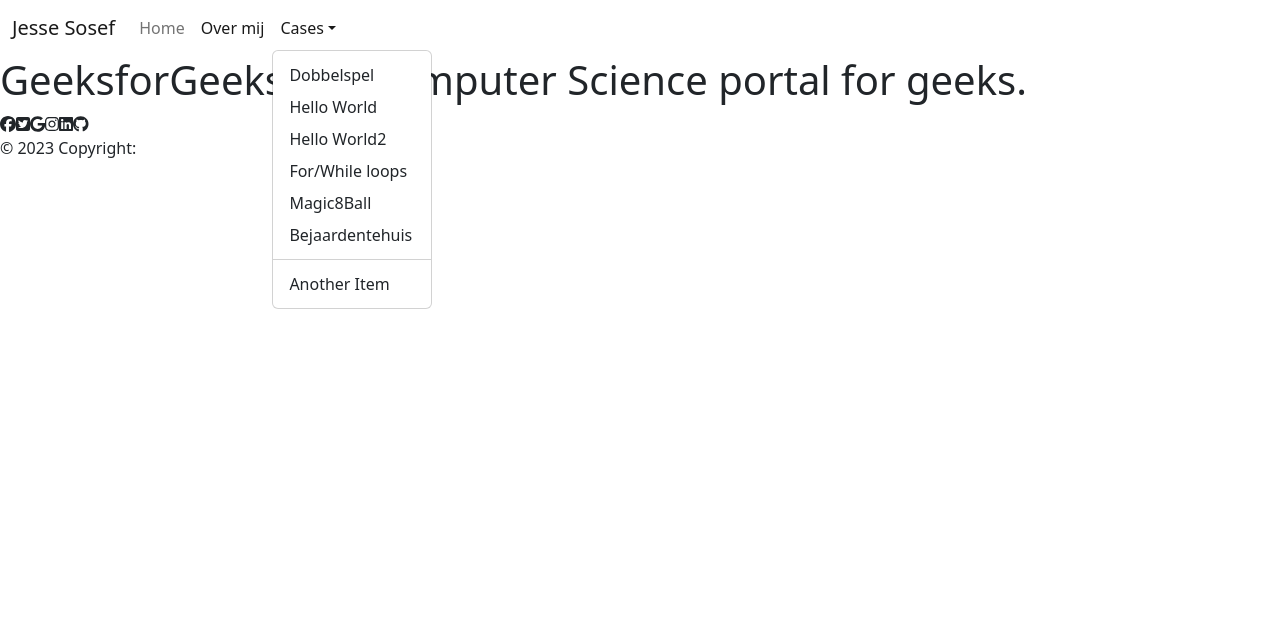
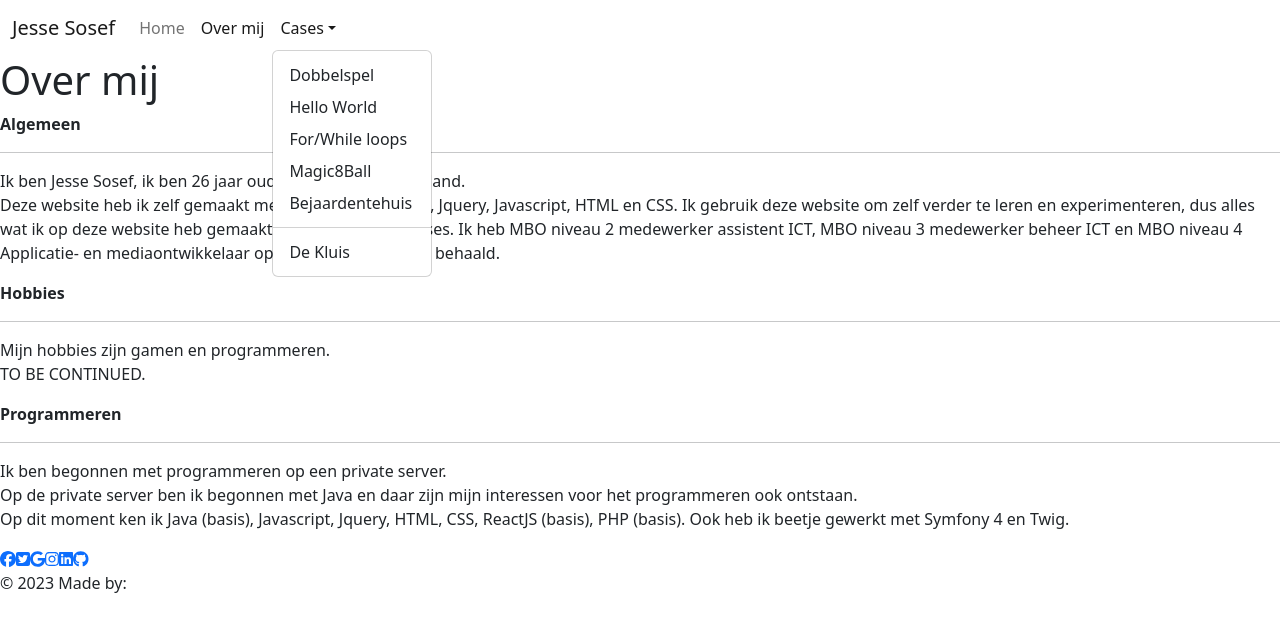
Before and after one commit to Jesse7819/jesse7819.github.io, a React (Create React App) app: page /about in a window 1280 px wide. Both pictures are taken after a click on the button "Cases". Shown: the top 632 px of the page. Built offline with nearby package versions, Linux system fonts and the light colour scheme.

Commit message:
kluis opdracht begonnen

```diff
--- a/src/App.js
+++ b/src/App.js
@@ -13,6 +13,7 @@ import Loops from './pages/loops';
 import Magic8ball from './pages/magic8ball';
 import Bejaardentehuis from './pages/bejaardentehuis';
 import Footer from './components/footer';
+import Kluis from './pages/kluis';
 
 
 function App() {
@@ -28,7 +29,8 @@ function App() {
 				<Route path='/helloworld' element={<HelloWorld />} />
 				<Route path='/loops' element={<Loops />} />
 				<Route path='/magic8ball' element={<Magic8ball />} />
-				<Route path='/bejaardentehuis' element={<Bejaardentehuis/>} />
+				<Route path='/bejaardentehuis' element={<Bejaardentehuis />} />
+				<Route path='/kluis' element={<Kluis />} />
 			</Routes>
 			<Footer />
 		</Router>
--- a/src/components/bejaardentehuis.js
+++ b/src/components/bejaardentehuis.js
@@ -7,12 +7,12 @@ export function bejaardentehuisFunction() {
     const leeftijdsArray = [];
     const bejaardentehuisArray = [];
     const flexArray = ["id1", "id2", "id3", "id4", "id5", "id6"];
-    $("#id1").text("");
-    $("#id2").text("");
-    $("#id3").text("");
-    $("#id4").text("");
-    $("#id5").text("");
-    $("#id6").text("");
+    $("#id1").text("Row 1:");
+    $("#id2").text("Row 2:");
+    $("#id3").text("Row 3:");
+    $("#id4").text("Row 4:");
+    $("#id5").text("Row 5:");
+    $("#id6").text("Row 6:");
 
     for (let x = 0; x < 100; x++) {
         let leeftijd = Math.floor(Math.random() * 120 + 1);
--- a/src/components/footer.js
+++ b/src/components/footer.js
@@ -4,35 +4,35 @@ import { faFacebook, faGithub, faGoogle, faInstagram, faLinkedin, faTwitterSquar
 
 export default function Footer() {
 	return (
-		<div className="footer">
+		<footer className="footer">
 			<div className="footer-header">
 				<div className="socialBtns">
-					<i className="facebookBtn">
+					<a href="https://www.facebook.com/" target="_blank" rel="noreferrer" className="facebookBtn">
 						<FontAwesomeIcon icon={faFacebook} />
-					</i>
-					<i className="twitterBtn">
+					</a>
+					<a href="https://www.twitter.com/" target="_blank" rel="noreferrer" className="twitterBtn">
 						<FontAwesomeIcon icon={faTwitterSquare} />
-					</i>
-					<i className="googleBtn">
+					</a>
+					<a href="https://www.google.com/" target="_blank" rel="noreferrer" className="googleBtn">
 						<FontAwesomeIcon icon={faGoogle} />
-					</i>
-					<i className="instagramBtn">
+					</a>
+					<a href="https://www.instagram.com/" target="_blank" rel="noreferrer" className="instagramBtn">
 						<FontAwesomeIcon icon={faInstagram} />
-					</i>
-					<i className="linkedInBtn">
+					</a>
+					<a href="https://nl.linkedin.com/" target="_blank" rel="noreferrer" className="linkedInBtn">
 						<FontAwesomeIcon icon={faLinkedin} />
-					</i>
-					<i className="githubBtn">
+					</a>
+					<a href="https://github.com/Jesse7819" target="_blank" rel="noreferrer" className="githubBtn">
 						<FontAwesomeIcon icon={faGithub} />
-					</i>
+					</a>
 				</div>
 			</div>
 			<div className="footer-bottom">
-				© 2023 Copyright:
-				<a className="text-white" href='#'>
+				© 2023 Made by:
+				<a className="text-white" href='/'>
 					Jesse Sosef
 				</a>
 			</div>
-		</div>
+		</footer>
 	);
 }
--- /dev/null
+++ b/src/components/kluis.js
@@ -0,0 +1,50 @@
+import React from 'react';
+import $ from 'jquery';
+
+class Kluis {
+	constructor(kluisNaam, aantalGoudstaven, combinatie) {
+		this.kluisNaam = kluisNaam;
+		this._aantalStaven = aantalGoudstaven;
+		this._combi = combinatie;
+	}
+
+	// bekijkAantalGoudstaven(combi)
+	// legGoudstaven(staven, combi)
+	// pakGoudStaven(staven, combi)
+	// veranderCombinatie(nieuweCombi, oudeCombi)
+
+	changeCombi(input_combi, nieuwe_combi) {
+
+	}
+
+	getAantalStaven(input_combi) {
+		if (input_combi === this._combi) {
+			return this._aantalStaven;
+		} else {
+			return false;
+		}
+	}
+
+	setAantalStaven() {
+
+	}
+
+}
+
+const kluisArray = [];
+
+export function createKluis() {
+	let kluisNaam = prompt("Wat is uw kluisnaam?");
+	let goudStaven = prompt("Hoeveel goudstaven?");
+	let combinatieCode = prompt("Wat is de combinatie code?");
+	const kluis = new Kluis(kluisNaam, goudStaven, combinatieCode);
+
+	$(".kluisInfo").append("Kluis aangemaakt: Naam: " + kluis.kluisNaam + " Aantal staven: " + kluis.aantalStaven + " combinatie: " + kluis.combi);
+	kluisArray.push(kluis);
+}
+
+export function getKluis() {
+	for (let i = 0; i < kluisArray.length; i++) {
+		$(".kluisInfo2").append(kluisArray[i]);
+	}
+}
--- a/src/components/navbar.js
+++ b/src/components/navbar.js
@@ -1,7 +1,6 @@
 import 'bootstrap/dist/css/bootstrap.min.css';
 import { Nav, Navbar, Container, NavDropdown } from 'react-bootstrap';
 import { NavLink } from 'react-router-dom';
-//https://mdbootstrap.com/docs/react/navigation/footer/
 
 function newNavbar() {
     return (
@@ -18,12 +17,11 @@ function newNavbar() {
                             <NavDropdown title="Cases" id="basic-nav-dropdown">
                                 <NavDropdown.Item as={NavLink} to="/dobbelspel">Dobbelspel</NavDropdown.Item>
                                 <NavDropdown.Item as={NavLink} to="/helloworld">Hello World</NavDropdown.Item>
-                                <NavDropdown.Item href="/helloworld">Hello World2</NavDropdown.Item>
                                 <NavDropdown.Item as={NavLink} to="/loops">For/While loops</NavDropdown.Item>
                                 <NavDropdown.Item as={NavLink} to="/magic8ball">Magic8Ball</NavDropdown.Item>
                                 <NavDropdown.Item as={NavLink} to="/bejaardentehuis">Bejaardentehuis</NavDropdown.Item>
                                 <NavDropdown.Divider />
-                                <NavDropdown.Item href="#action/3.4">Another Item</NavDropdown.Item>
+                                <NavDropdown.Item as={NavLink} to="/kluis">De Kluis</NavDropdown.Item>
                             </NavDropdown>
                         </Nav>
                     </Navbar.Collapse>
--- /dev/null
+++ b/src/css/about.css
@@ -0,0 +1,52 @@
+.aboutme-header {
+	display: flex;
+	justify-content: center;
+}
+
+#aboutme-body {
+	display: flex;
+	flex: 1;
+	text-align: center;
+}
+
+#aboutme-body>#algemeen {
+	flex: 1;
+	order: 1;
+
+}
+
+#aboutme-body {
+	/* position: absolute;
+	top: 30%; */
+}
+
+#aboutme-body>#algemeen>p {
+	margin: 10px;
+	border: 1px solid black;
+	text-align: start;
+	padding: 4px;
+}
+
+#aboutme-body>#hobbies {
+	flex: 1;
+	order: 2;
+}
+
+#aboutme-body>#hobbies>p {
+	margin: 10px;
+	border: 1px solid black;
+	text-align: start;
+	padding: 4px;
+}
+
+#aboutme-body>#development {
+	flex: 1;
+	order: 3;
+}
+
+#aboutme-body>#development>p {
+	margin: 10px;
+	border: 1px solid black;
+	text-align: start;
+	padding: 4px;
+}
--- a/src/css/footer.css
+++ b/src/css/footer.css
@@ -1,23 +1,19 @@
 .footer {
     text-align: center;
-    position: absolute;
+    position: fixed;
     bottom: 0;
     width: 100%;
     background-color: #fbfbfb;
 }
 
-.footer-header {
-    margin: 15px;
-}
-
 .footer-bottom {
     background-color: rgba(0, 0, 0, 0.2);
-    padding-top: 10px;
-    padding-bottom: 10px;
+    /* padding-top: 10px;
+    padding-bottom: 10px; */
 }
 
 .socialBtns {
-    padding: 8px;
+    /* padding: 8px; */
 }
 
 .facebookBtn,
--- a/src/css/main.css
+++ b/src/css/main.css
@@ -10,3 +10,4 @@
 @import url("magic8ball.css");
 @import url("bejaardentehuis.css");
 @import url("footer.css");
+@import url("about.css");
--- a/src/pages/about.js
+++ b/src/pages/about.js
@@ -3,10 +3,29 @@ import React from "react";
 const about = () => {
 	return (
 		<div>
-			<h1>
-				GeeksforGeeks is a Computer
-				Science portal for geeks.
-			</h1>
+			<h1 className="aboutme-header">Over mij</h1>
+			<div id="aboutme-body">
+				<div id="algemeen"><b>Algemeen</b><hr></hr>
+					<p>Ik ben Jesse Sosef, ik ben 26 jaar oud en ik kom uit Nederland. <br></br>
+						Deze website heb ik zelf gemaakt met behulp van ReactJS, Jquery, Javascript, HTML en CSS.
+						Ik gebruik deze website om zelf verder te leren en experimenteren, dus alles wat ik op deze website heb gemaakt kunt u vinden bij Cases.
+						Ik heb MBO niveau 2 medewerker assistent ICT, MBO niveau 3 medewerker beheer ICT en MBO niveau 4 Applicatie- en mediaontwikkelaar
+						opleidingen gevolgd en behaald. <br></br>
+					</p>
+				</div>
+				<div id="hobbies"><b>Hobbies</b><hr></hr>
+					<p>Mijn hobbies zijn gamen en programmeren. <br></br>
+						TO BE CONTINUED.
+					</p>
+				</div>
+				<div id="development"><b>Programmeren</b><hr></hr>
+					<p>Ik ben begonnen met programmeren op een private server.<br></br>
+						Op de private server ben ik begonnen met Java en daar zijn mijn interessen voor het programmeren ook ontstaan.<br></br>
+						Op dit moment ken ik Java (basis), Javascript, Jquery, HTML, CSS, ReactJS (basis), PHP (basis).
+						Ook heb ik beetje gewerkt met Symfony 4 en Twig.
+					</p>
+				</div>
+			</div>
 		</div>
 	);
 };
--- a/src/pages/index.js
+++ b/src/pages/index.js
@@ -1,11 +1,11 @@
 import React from 'react';
 
 const Home = () => {
-return (
-	<div>
-	<h1>Welcome to GeeksforGeeks</h1>
-	</div>
-);
+	return (
+		<div>
+			<h1>Welcome to my website</h1>
+		</div>
+	);
 };
 
 export default Home;
--- /dev/null
+++ b/src/pages/kluis.js
@@ -0,0 +1,15 @@
+import React from 'react';
+import { createKluis, getKluis } from '../components/kluis';
+
+const Kluis = () => {
+	return (
+		<div>
+			<button className="createKluisBtn" onClick={createKluis}>Create</button>
+			<div className="kluisInfo"></div>
+			<button className="kluisArray" onClick={getKluis}>Show all</button>
+			<div className="kluisInfo2"></div>
+		</div>
+	);
+};
+
+export default Kluis;
```
Also changed, not shown: src/css/dobbelspel.css (+24 -9 lines).
